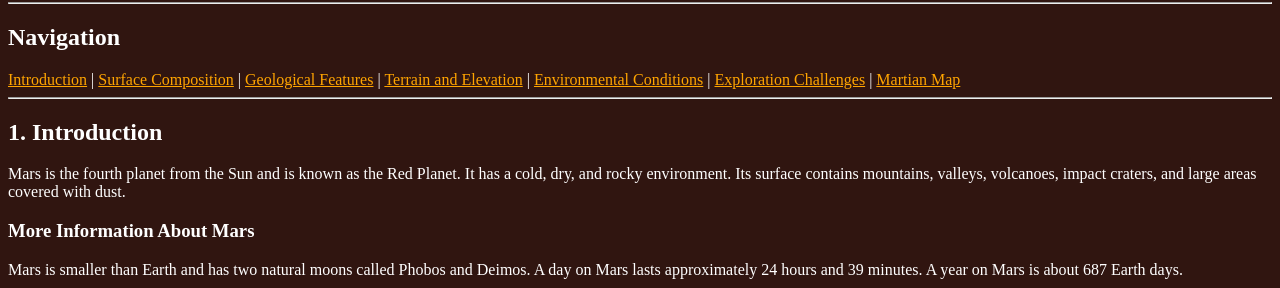
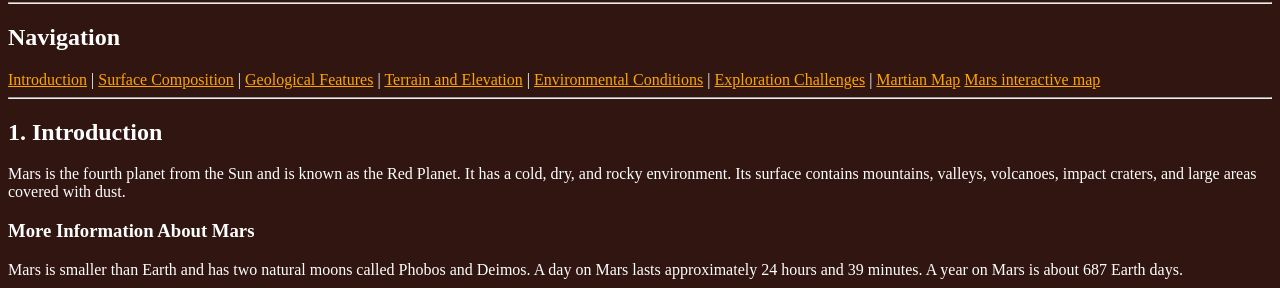
Before and after one commit to 0rofesoof-sketch/MARS-PATHFINDER, a plain HTML site: page index.html in a window 1280 px wide. Shown: the part 512-800 px from the top of the page. Drawn offline with Linux system fonts and the light colour scheme.

Commit message:
Add files via upload

```diff
--- a/index.html
+++ b/index.html
@@ -23,7 +23,7 @@
 <a href="environment.html">Environmental Conditions</a> |
 <a href="challenges.html">Exploration Challenges</a> |
 <a href="mapping.html">Martian Map</a>
-
+<a href="marsmap3D.html">Mars interactive map</a>
 <hr>
 
 <h2>1. Introduction</h2>
```
